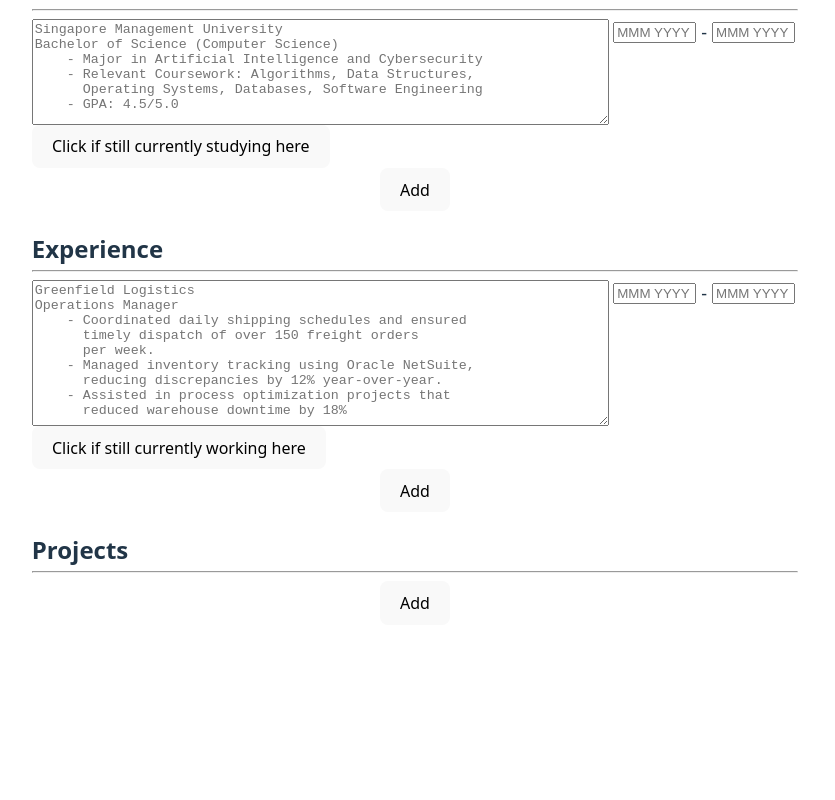
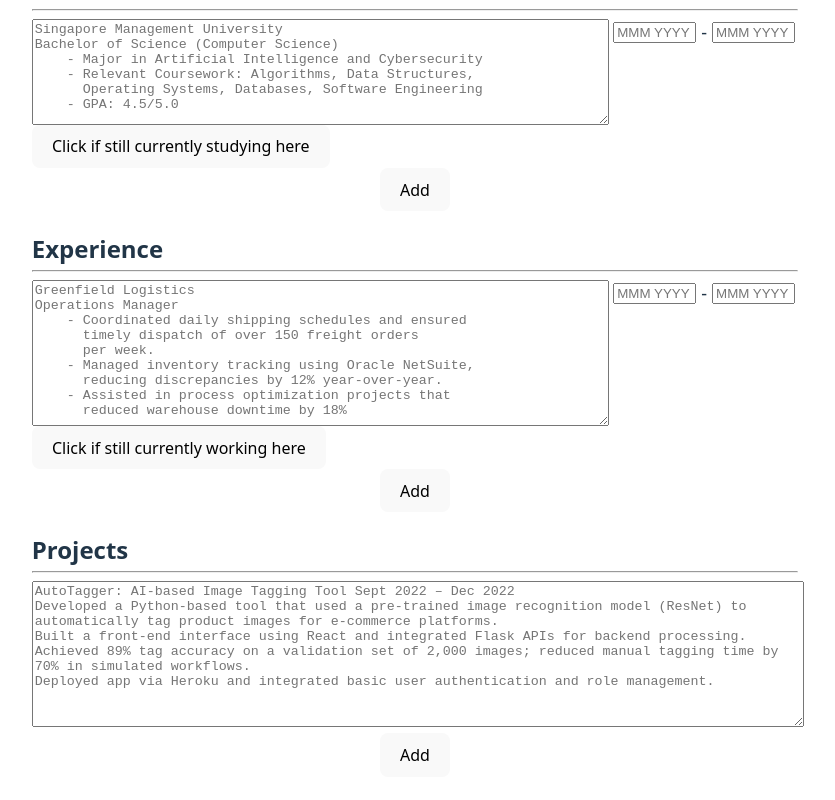
Before and after one commit to Kineth-t/Odin-Project-CV-Application, a React (Vite) app: page / in a window 1280 px wide. Shown: the part 274-1074 px from the top of the page, without its empty margins (225-1060 px from the left). Before the commit the page ends 931 px from the top, so only its background shows below. Built offline with nearby package versions, Linux system fonts and the light colour scheme.

Commit message:
Project section completed and some small fixes for experience section.

```diff
--- a/src/Components/Experience.jsx
+++ b/src/Components/Experience.jsx
@@ -4,7 +4,7 @@
     const [stillWorkingHere, setStillWorkingHere] = useState(false)
 
     const handleButtonClick = () => {
-
+        setStillWorkingHere(!stillWorkingHere)
     }
 
     return (
--- a/src/Components/Project.jsx
+++ b/src/Components/Project.jsx
@@ -1,5 +1,17 @@
-function Project() {
-
+function Project({ onRemove, showRemove}) {
+    return (
+        <>
+            <div className="projectForm">
+                <textarea placeholder="AutoTagger: AI-based Image Tagging Tool Sept 2022 – Dec 2022
+Developed a Python-based tool that used a pre-trained image recognition model (ResNet) to automatically tag product images for e-commerce platforms.
+Built a front-end interface using React and integrated Flask APIs for backend processing.
+Achieved 89% tag accuracy on a validation set of 2,000 images; reduced manual tagging time by 70% in simulated workflows.
+Deployed app via Heroku and integrated basic user authentication and role management." style={{width:"100%",height:"140px"}}>
+                </textarea>
+                {showRemove && <button onClick={onRemove}>Remove</button>}
+            </div>
+        </>
+    )
 }
 
-export default Project
+export default Project;
--- a/src/Components/Projects.jsx
+++ b/src/Components/Projects.jsx
@@ -2,12 +2,18 @@
 import Project from "./Project"
 
 function Projects() {
-    const [projectList, setProjectList] = useState([1])
-    const [nextId, setNextId] = useState(2)
+    const [projectList, setProjectList] = useState([1]);
+    const [nextId, setNextId] = useState(2);
 
     const addProject = () => {
         setProjectList([...projectList, nextId])
         setNextId(nextId + 1)
+    }
+
+    const removeProject = (idToRemove) => {
+        if (projectList.length > 1) {
+            setProjectList(projectList.filter((id) => id !== idToRemove));
+        }
     }
 
     return (
@@ -15,17 +21,17 @@
             <div className="projectSection" >
                 <h2 style={{marginBottom:"-5px"}}>Projects</h2>
                 <hr></hr>
-                {projectList.map((id => {
+                {projectList.map((id) => (
                     <Project
                     key={id}
                     onRemove={() => removeProject(id)}
                     showRemove={projectList.length > 1}
                     />
-                }))}
+                ))}
             </div>
             <button onClick={addProject}>Add</button>
         </>
     )
 }
 
-export default Projects
+export default Projects;
```
